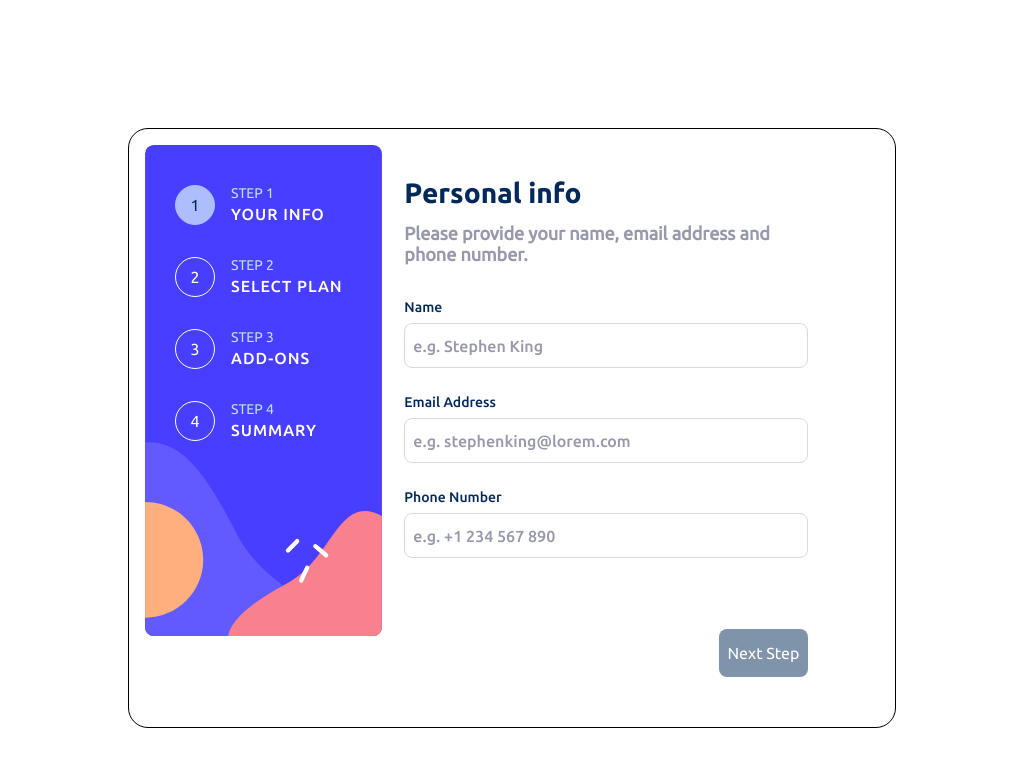
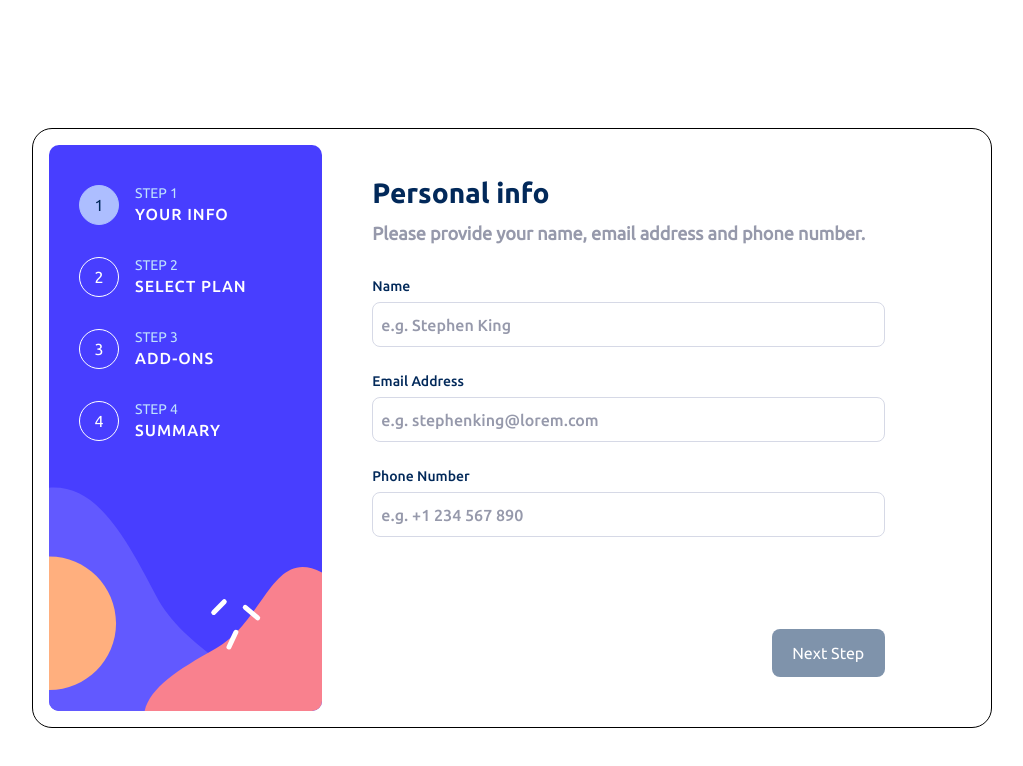
Before and after one commit to nain12/multi-step-form, a React (Create React App) app: page / in a window 1280 px wide. Shown: the top 766 px of the page, without its empty margins (128-1151 px from the left). Built offline with nearby package versions, Linux system fonts and the light colour scheme.

Commit message:
Update form width

```diff
--- a/src/components/Form/Form.module.scss
+++ b/src/components/Form/Form.module.scss
@@ -1,6 +1,6 @@
 .Wrapper {
   background-color: white;
-  width: 60%;
+  width: 75%;
   height: 600px;
   border-radius: 20px;
   margin: 10% auto;
```
